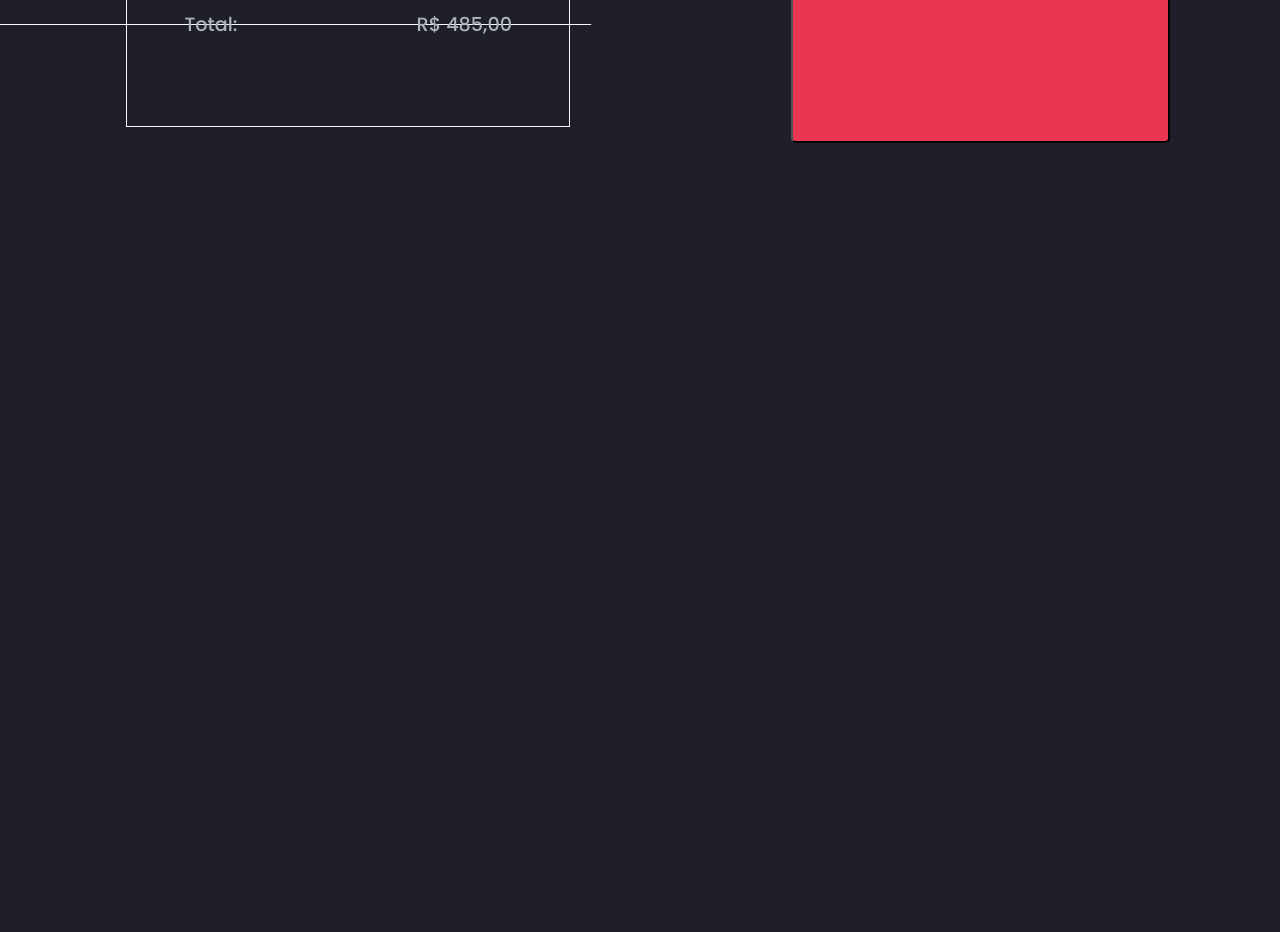
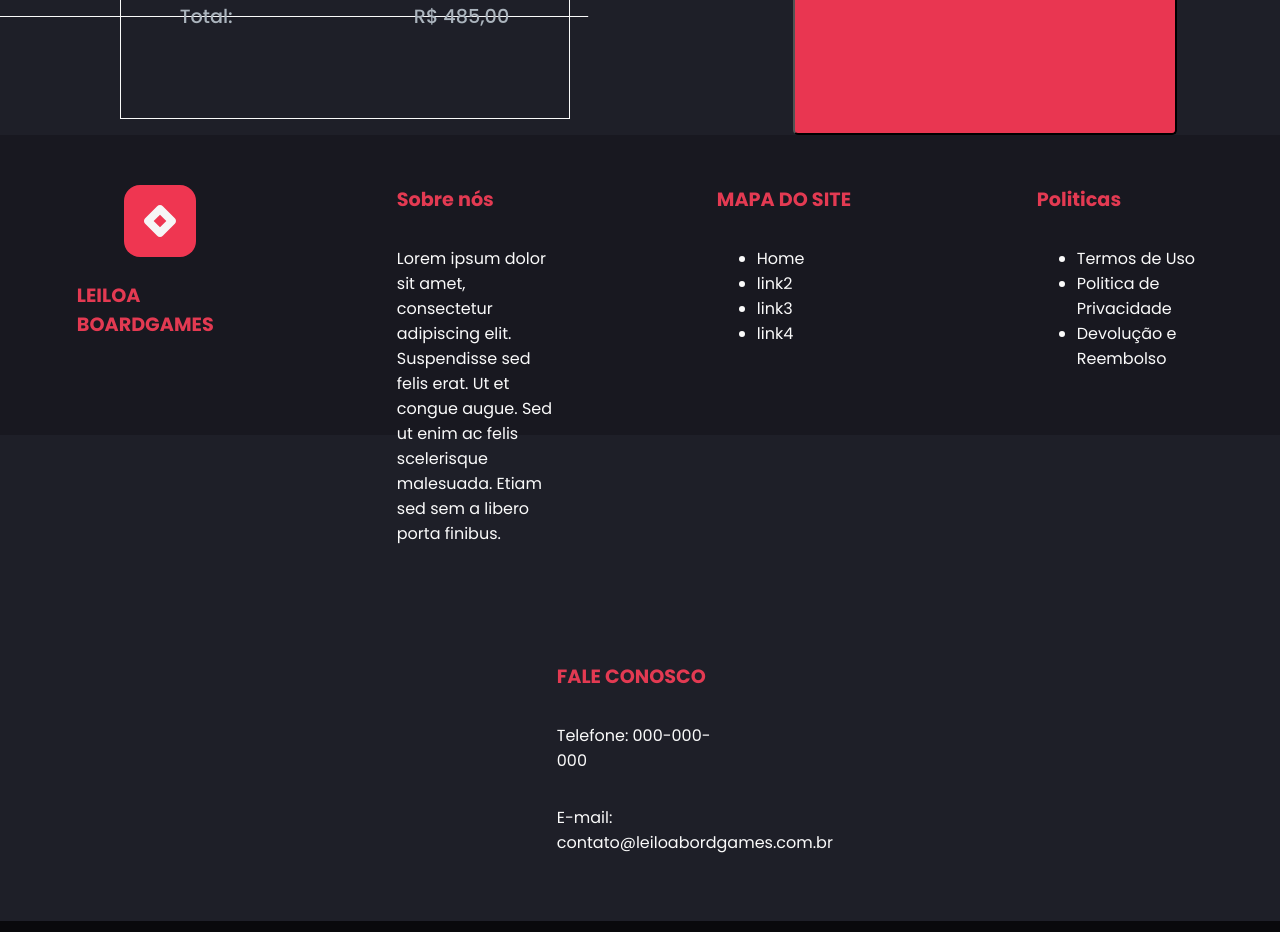
Before and after one commit to juliobarcellos/leiloa_boardgames_front, a React (Create React App) app: page /leilao/1/payment in a window 1280 px wide. Shown: the part 1020-1952 px from the top of the page. Before the commit the page ends 1171 px from the top, so only its background shows below. Built offline with nearby package versions, Linux system fonts and the light colour scheme; the HTML template or start-up script is replaced by a standard one.

Commit message:
:sparkles: +Footer

```diff
--- a/src/App.tsx
+++ b/src/App.tsx
@@ -11,6 +11,7 @@ import { useState } from 'react';
 import TopBarMenu from './components/TopBarMenu';
 import Checkout from './pages/Checkout';
 import Payment from './pages/Checkout/Payment';
+import Footer from './components/Footer';
 
 function App() {
   const [search, setSearch] = useState('');
@@ -29,6 +30,7 @@ function App() {
           <Route path='leilao/1/checkout' element={<Checkout />} />
           <Route path='leilao/1/payment' element={<Payment />} />
         </Routes>
+        <Footer/>
       </Router>
     </>
   );
--- /dev/null
+++ b/src/components/Footer/footer.module.scss
@@ -0,0 +1,33 @@
+.footer{
+    flex-wrap: wrap;
+    display: flex;
+    justify-content: space-around;
+    background-color: #181820;
+    height: 300px;
+    &__Container{
+        padding: 50px;
+        display: flex;
+        width: 13%;
+        color: #fafafa;
+
+        flex-direction: column;
+
+        &:nth-child(1){
+            align-items: center;
+        }
+
+        span{
+
+            margin-bottom: 1rem;
+            color: #e33a52;
+            font-weight: bold;
+            font-size: 1.2rem;
+        }
+    }
+    &__CopyRights{
+        width: 100%;
+        text-align: center;
+        background-color: #09090c;
+        padding: 0.5rem;
+    }
+}
--- /dev/null
+++ b/src/components/Footer/index.tsx
@@ -0,0 +1,50 @@
+import styles from './footer.module.scss';
+import { ReactComponent as Logo } from '../../assets/logo.svg';
+
+export default function Footer() {
+    return (
+
+        <footer className={styles.footer}>
+            <div className={styles.footer__Container}>
+                <span className={styles.footer__Logo}><Logo/></span>
+                <span>LEILOA BOARDGAMES</span>
+            </div>
+            <div className={styles.footer__Container}>
+                <span>Sobre nós</span>
+                <p>
+                    Lorem ipsum dolor sit amet, consectetur adipiscing elit. Suspendisse sed felis erat. Ut et congue augue. Sed ut enim ac felis scelerisque malesuada. Etiam sed sem a libero porta finibus.
+                </p>
+            </div>
+            <div className={styles.footer__Container}>
+                <span>MAPA DO SITE</span>
+
+                <ul>
+                    <li><a>Home</a></li>
+                    <li><a>link2</a></li>
+                    <li><a>link3</a></li>
+                    <li><a>link4</a></li>
+
+                </ul>
+            </div>
+            <div className={styles.footer__Container}>
+                <span>Politicas</span>
+                <ul>
+                    <li>Termos de Uso</li>
+                    <li>Politica de Privacidade</li>
+                    <li>Devolução e Reembolso</li>
+                </ul>
+
+            </div>
+            <div className={styles.footer__Container}>
+                <span>FALE CONOSCO</span>
+
+                <p>Telefone: 000-000-000</p>
+                <p>E-mail: contato@leiloabordgames.com.br</p>
+            </div>
+            <span className={styles.footer__CopyRights}>Copyright © 2022 Leiloa BoardGames. All rights reserved.</span>
+
+        </footer>
+
+
+    );
+}
--- a/src/index.css
+++ b/src/index.css
@@ -5,6 +5,8 @@ body{
   background-color: #1E1F28;
   color: #ABB4BD;
   font-family: 'Poppins', sans-serif;
+  padding: 0;
+  margin: 0;
 }
 
 /*
```
Also changed, not shown: src/assets/logo.svg (added), 1 other file (tests, documents, lock files or other folders).
